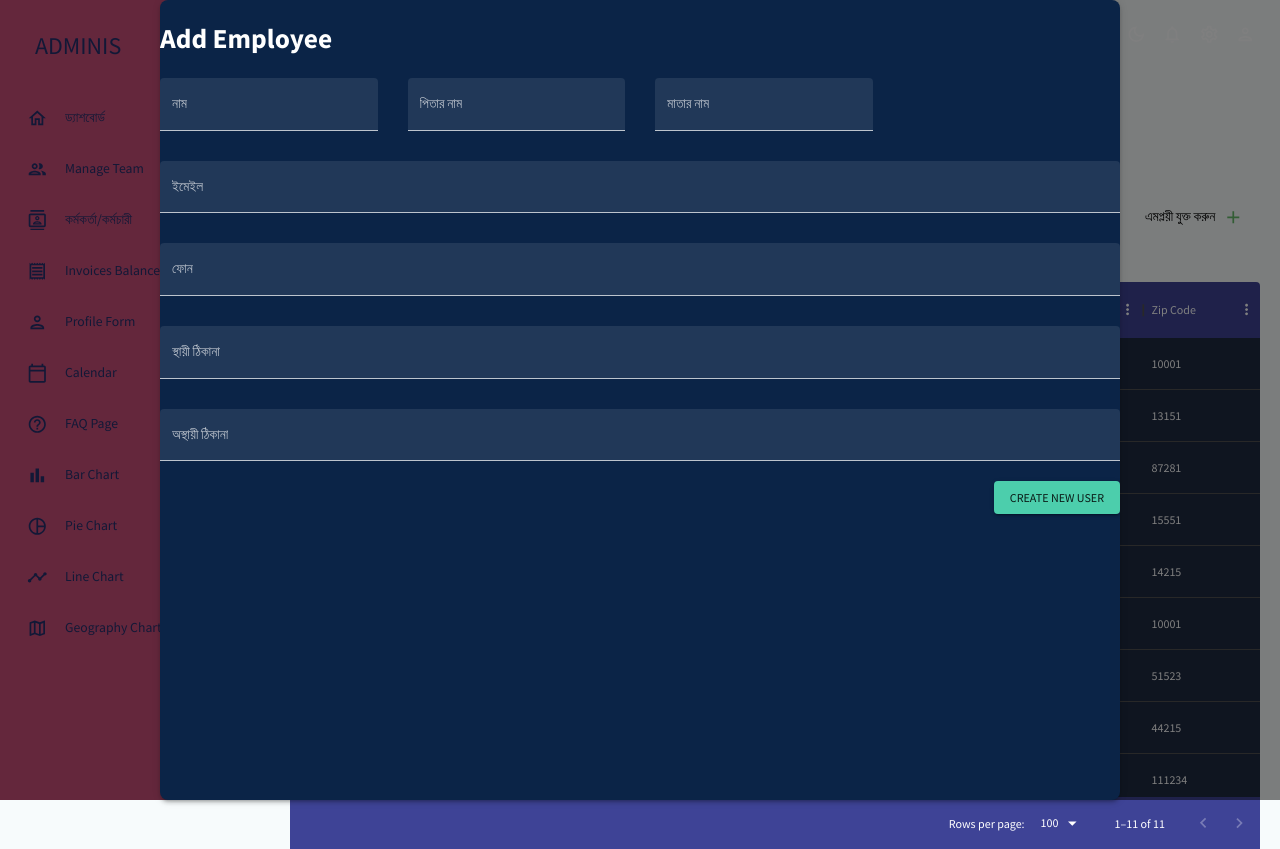
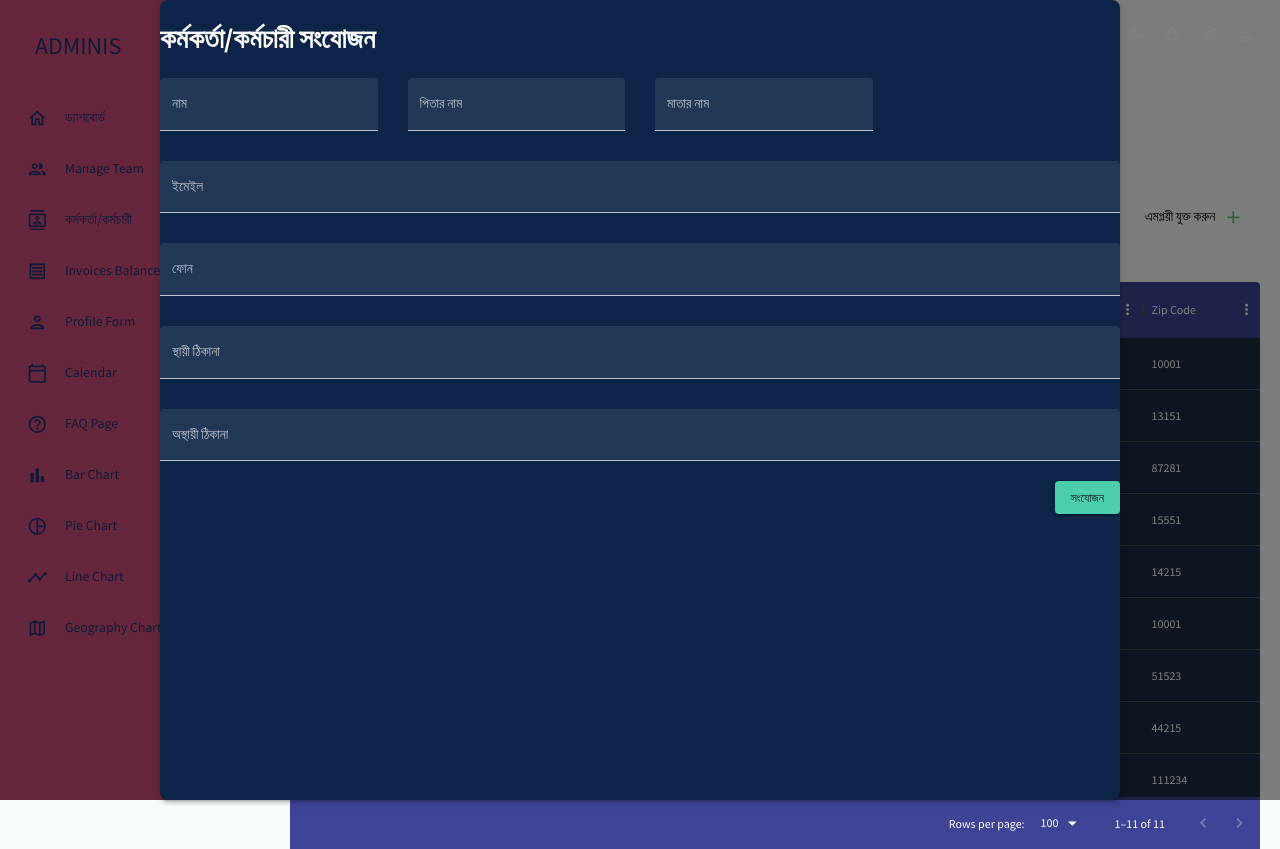
Before and after one commit to sshopnil/hrms_plusplus, a React (Create React App) app in the folder react-admin/: page /Employee in a window 1280 px wide. Both pictures are taken after a click on the button 1233 px from the left and 217 px from the top of the page. Built offline with nearby package versions, Linux system fonts and the light colour scheme.

Commit message:
Chaged modal

```diff
--- a/react-admin/src/scenes/Employee/index.jsx
+++ b/react-admin/src/scenes/Employee/index.jsx
@@ -10,6 +10,8 @@ import Modal from "@mui/material/Modal";
 import IconButton from "@mui/material/IconButton";
 import AddIcon from "@mui/icons-material/Add";
 import React from "react";
+import { useState } from "react";
+import { useFormik } from "formik";
 
 import { Formik } from "formik";
 import * as yup from "yup";
@@ -25,11 +27,12 @@ const EmlpoyeeList = () => {
   const handleOpen = () => setOpen(true);
   const handleClose = () => setOpen(false);
 
-  const isNonMobile = useMediaQuery("(min-width:600px)");
+  //state and function from form
 
-  const handleFormSubmit = (values) => {
-    console.log(values);
-  };
+  // const handleFormSubmit = (values) => {
+  //   console.log(values);
+  //   useFormik.resetForm();
+  // };
 
   const phoneRegExp =
     /^((\+[1-9]{1,4}[ -]?)|(\([0-9]{2,3}\)[ -]?)|([0-9]{2,4})[ -]?)*?[0-9]{3,4}[ -]?[0-9]{3,4}$/;
@@ -37,7 +40,7 @@ const EmlpoyeeList = () => {
   const checkoutSchema = yup.object().shape({
     name: yup.string().required("required"),
     fathers_name: yup.string().required("required"),
-    mothers_name:yup.string().required("required"),
+    mothers_name: yup.string().required("required"),
     email: yup.string().email("invalid email").required("required"),
     contact: yup
       .string()
@@ -49,7 +52,7 @@ const EmlpoyeeList = () => {
   const initialValues = {
     name: "",
     fathers_name: "",
-    mothers_name:"",
+    mothers_name: "",
     email: "",
     contact: "",
     address1: "",
@@ -143,7 +146,7 @@ const EmlpoyeeList = () => {
           justifyContent="flex-end"
           alignItem="flex-end"
         >
-          <p style={{color:'black'}}>এমপ্লয়ী যুক্ত করুন</p>
+          <p style={{ color: "black" }}>এমপ্লয়ী যুক্ত করুন</p>
           <IconButton
             color="success"
             aria-label="add to shopping cart"
@@ -172,10 +175,14 @@ const EmlpoyeeList = () => {
               color: "black",
             }}
           >
-            <h1 style={{ color: "white" }}>Add Employee</h1>
+            <h1 style={{ color: "white" }}>কর্মকর্তা/কর্মচারী সংযোজন </h1>
 
             <Formik
-              onSubmit={handleFormSubmit}
+              onSubmit={(values, { resetForm }) => {
+                // do your stuff
+                console.log(values);
+                resetForm();
+              }}
               initialValues={initialValues}
               validationSchema={checkoutSchema}
             >
@@ -186,6 +193,7 @@ const EmlpoyeeList = () => {
                 handleBlur,
                 handleChange,
                 handleSubmit,
+                resetForm,
               }) => (
                 <form onSubmit={handleSubmit}>
                   <Box
@@ -290,10 +298,17 @@ const EmlpoyeeList = () => {
                       sx={{ gridColumn: "span 4" }}
                     />
                   </Box>
-                  <Box display="flex" justifyContent="end" mt="20px">
-                    <Button type="submit" color="secondary" variant="contained">
-                      Create New User
-                    </Button>
+
+                  <Box display="flex" justifyContent="end">
+                    <Box mt="20px">
+                      <Button
+                        type="submit"
+                        color="secondary"
+                        variant="contained"
+                      >
+                        সংযোজন
+                      </Button>
+                    </Box>
                   </Box>
                 </form>
               )}
```
